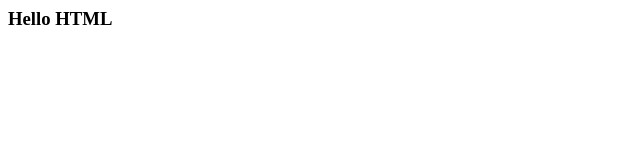
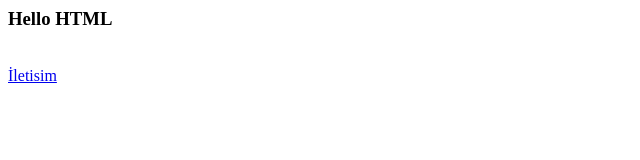
Before and after one commit to mahmutKayfeci/deneme, a plain HTML site: page index.html in a window 1280 px wide. Shown: the full height of the page, 0-640 px from the left. Drawn offline with Linux system fonts and the light colour scheme.

Commit message:
index.html e iletisim alani eklendi..

```diff
--- a/index.html
+++ b/index.html
@@ -1,7 +1,7 @@
 <html>
 <body>
 
-	<h3>Hello HTML </h3>
-
+	<h3>Hello HTML </h3> <br>
+	<a href="iletisim.html">İletisim</a>
 </body>
 </html>
```
